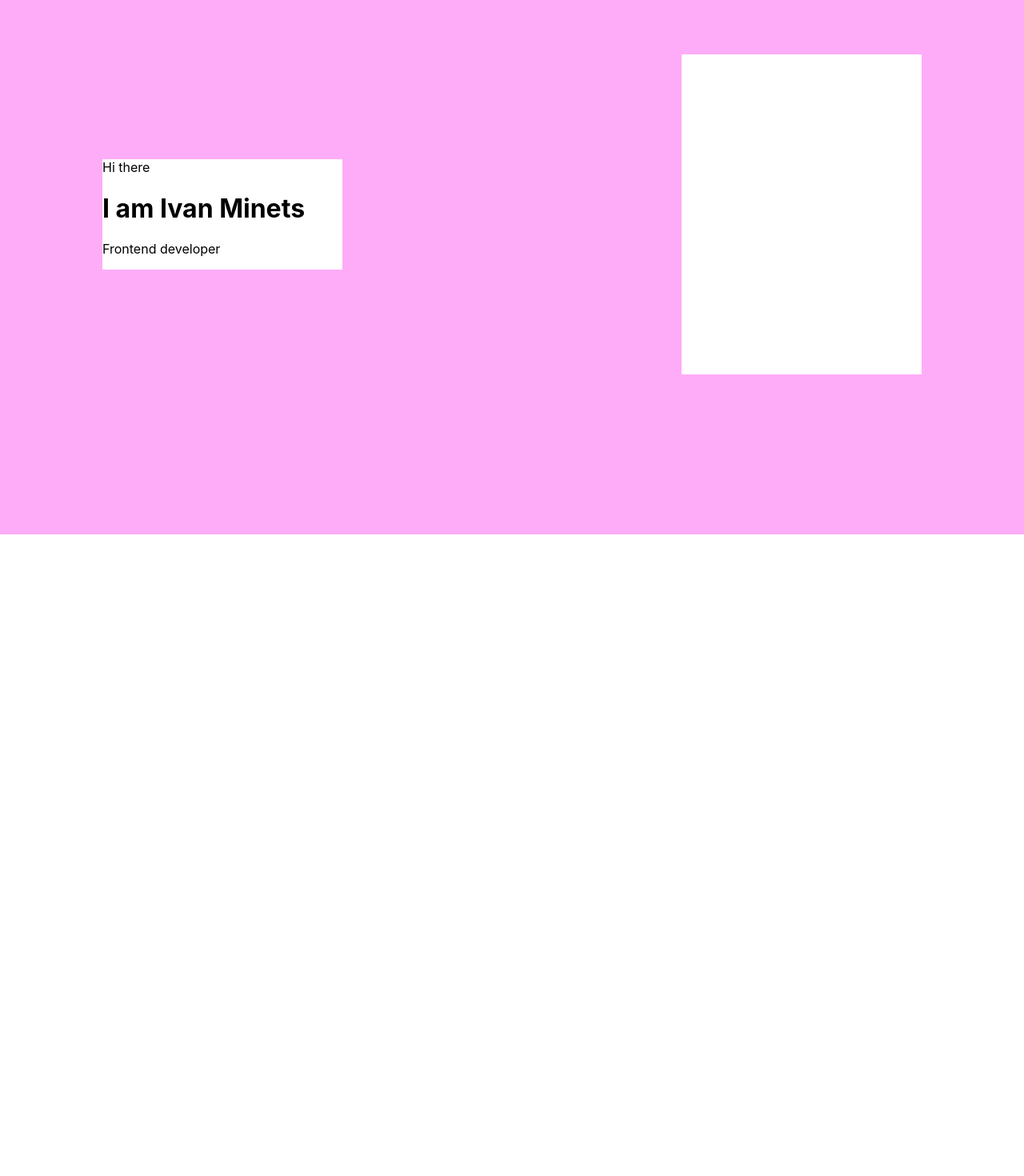
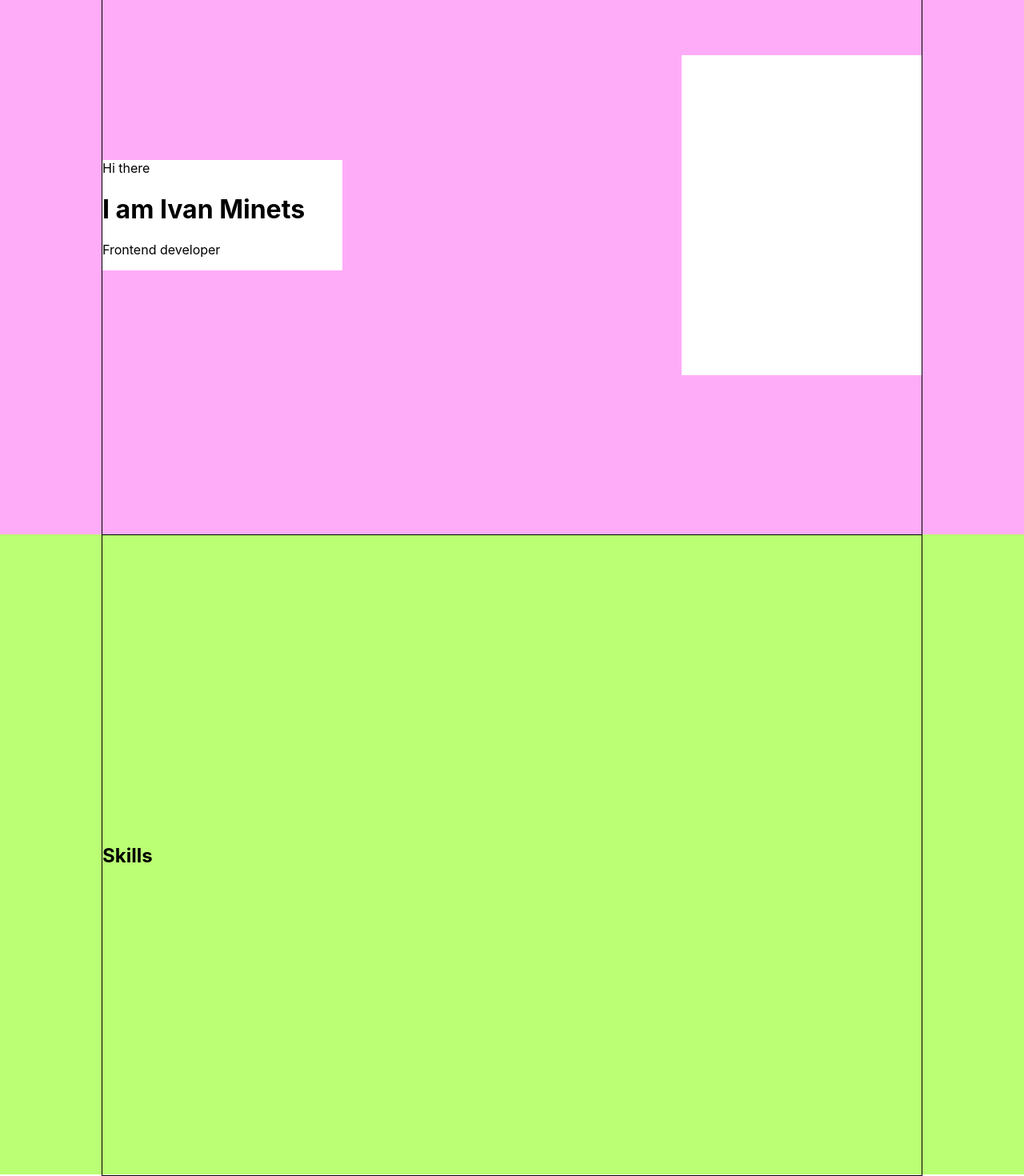
Before and after one commit to IvanMinets/portfolio, a React (Create React App) app: page / in a window 1280 px wide. Shown: the part 212-1682 px from the top of the page at 80% size. Before the commit the page ends 880 px from the top, so only its background shows below. Built offline with nearby package versions, Linux system fonts and the light colour scheme.

Commit message:
css updates

```diff
--- a/src/App.tsx
+++ b/src/App.tsx
@@ -2,12 +2,14 @@ import React from 'react';
 import './App.css';
 import Header from "./header/Header";
 import Main from "./main/Main";
+import Skills from "./skills/Skills";
 
 function App() {
     return (
         <div className="App">
             <Header/>
             <Main/>
+            <Skills/>
         </div>
     );
 }
--- /dev/null
+++ b/src/common/styles/Container.module.css
@@ -0,0 +1,9 @@
+.container {
+    height: 100%;
+    width: 80%;
+    margin: 0 auto;
+    display: flex;
+    align-items: center;
+    justify-content: space-between;
+    border: 1px solid ;
+}
--- a/src/main/Main.module.css
+++ b/src/main/Main.module.css
@@ -2,14 +2,7 @@
     height: 100vh;
     background-color:#ffacf8;
 }
-.container {
-    height: 100%;
-    width: 80%;
-    margin: 0 auto;
-    display: flex;
-    align-items: center;
-    justify-content: space-between;
-}
+
 .text {
     width: 300px;
     background-color: white;
--- a/src/main/Main.tsx
+++ b/src/main/Main.tsx
@@ -1,10 +1,11 @@
 import React from 'react';
 import style from './Main.module.css'
+import styleContainer from './../common/styles/Container.module.css'
 
 const Main = () => {
     return (
         <div className={style.mainBlock}>
-            <div className={style.container}>
+            <div className={styleContainer.container}>
                 <div className={style.text}>
                     <span>Hi there</span>
                     <h1>I am Ivan Minets</h1>
--- /dev/null
+++ b/src/skills/Skills.module.css
@@ -0,0 +1,4 @@
+.skillsBlock {
+    height: 100vh;
+    background-color: #baff74;
+}
--- /dev/null
+++ b/src/skills/Skills.tsx
@@ -0,0 +1,16 @@
+import React from 'react';
+import style from './Skills.module.css'
+import styleContainer from "../common/styles/Container.module.css";
+
+const Skills = () => {
+    return (
+        // можно промапить свои скиллы (метод map)
+        <div className={style.skillsBlock}>
+            <div className={styleContainer.container}>
+                <h2>Skills</h2>
+            </div>
+        </div>
+    );
+};
+
+export default Skills;
```
